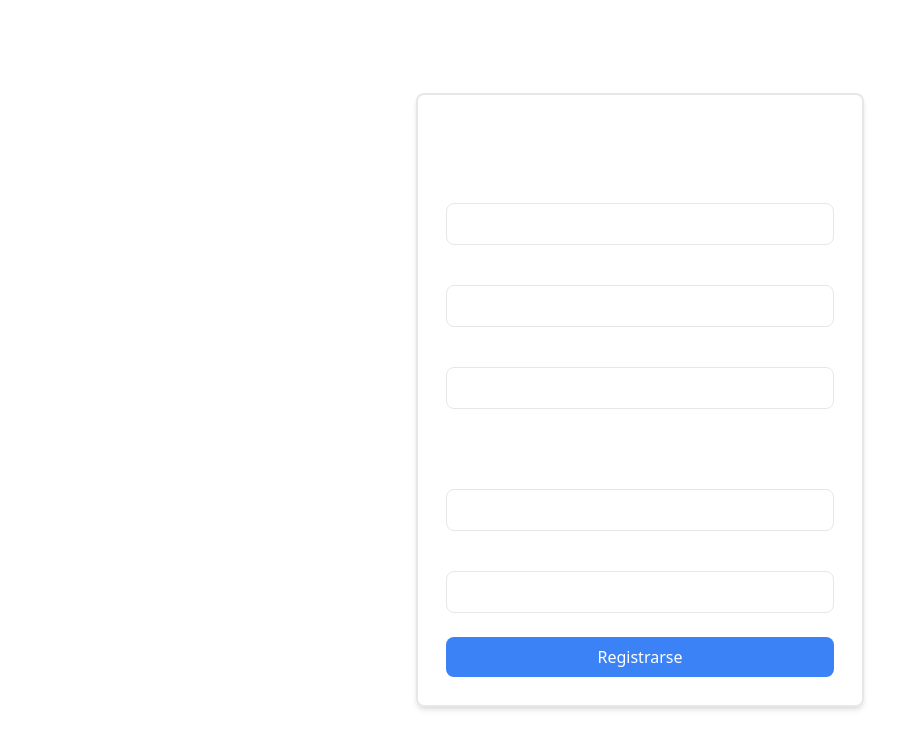
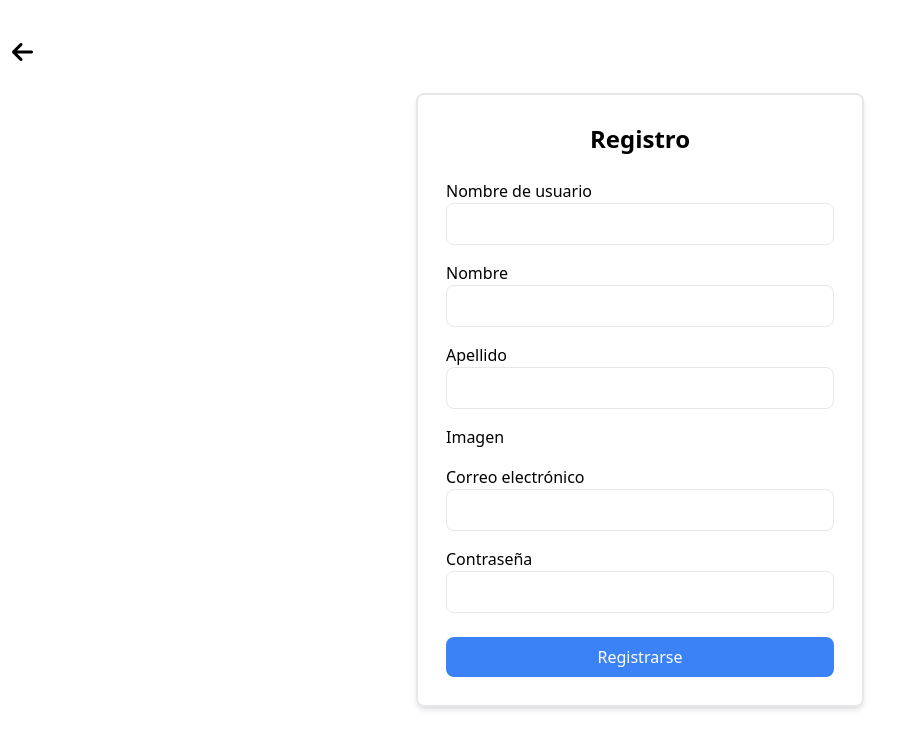
Before and after one commit to EnzoFiglioli/frontend, a React (Vite) app: page /register in a window 1280 px wide. Shown: the top 748 px of the page, without its empty margins (0-915 px from the left). Built offline with nearby package versions, Linux system fonts and the light colour scheme.

Commit message:
Actualizar color de texto en el componente de registro para mejorar la legibilidad

```diff
--- a/src/pages/Register.jsx
+++ b/src/pages/Register.jsx
@@ -68,7 +68,7 @@
   };
 
   return (
-    <div className="flex items-center justify-center min-h-screen text-white dark:text-white dark:bg-black">
+    <div className="flex items-center justify-center min-h-screen text-black dark:text-white dark:bg-black">
       <title>Registrate | Tabl3ro</title>
       <Link to="/" className="absolute top-0 left-0 px-3 py-1">
         <i className="fa-solid fa-arrow-right origin-bottom -rotate-180 text-2xl"></i>
```
